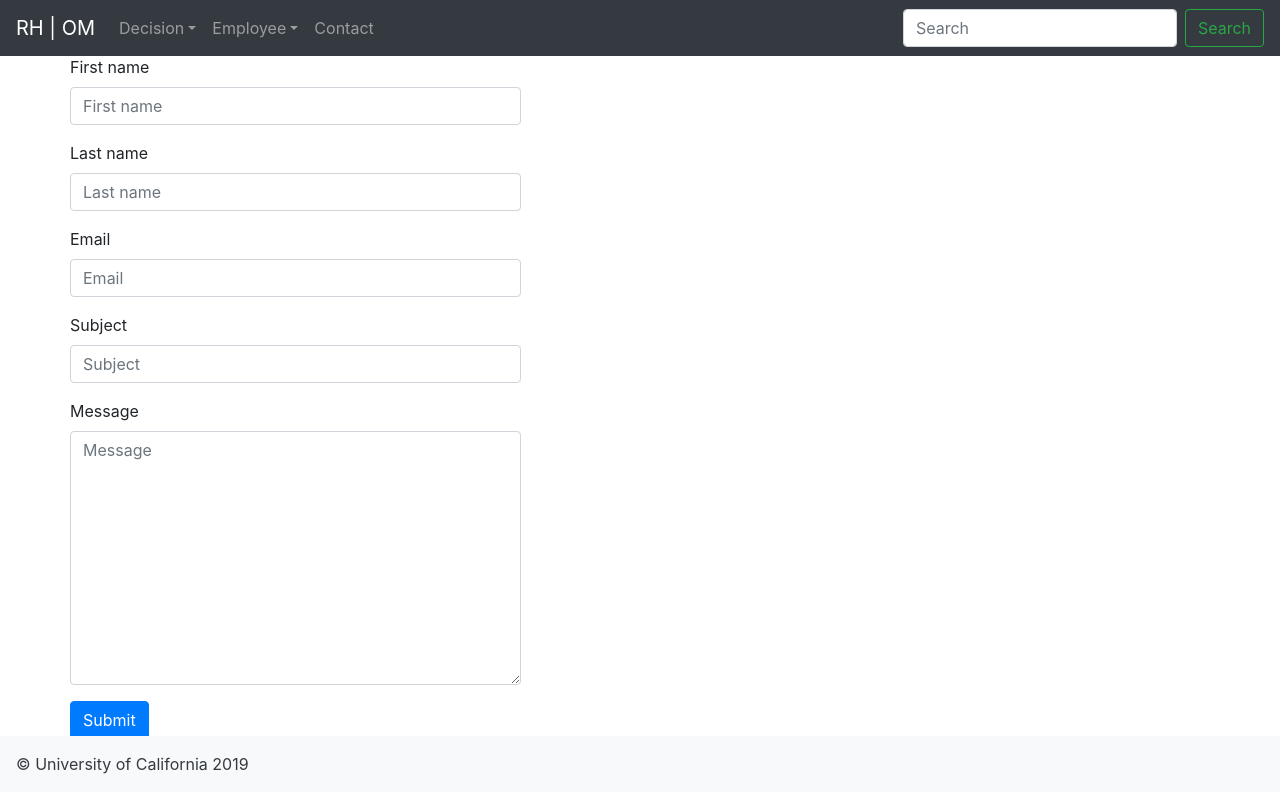
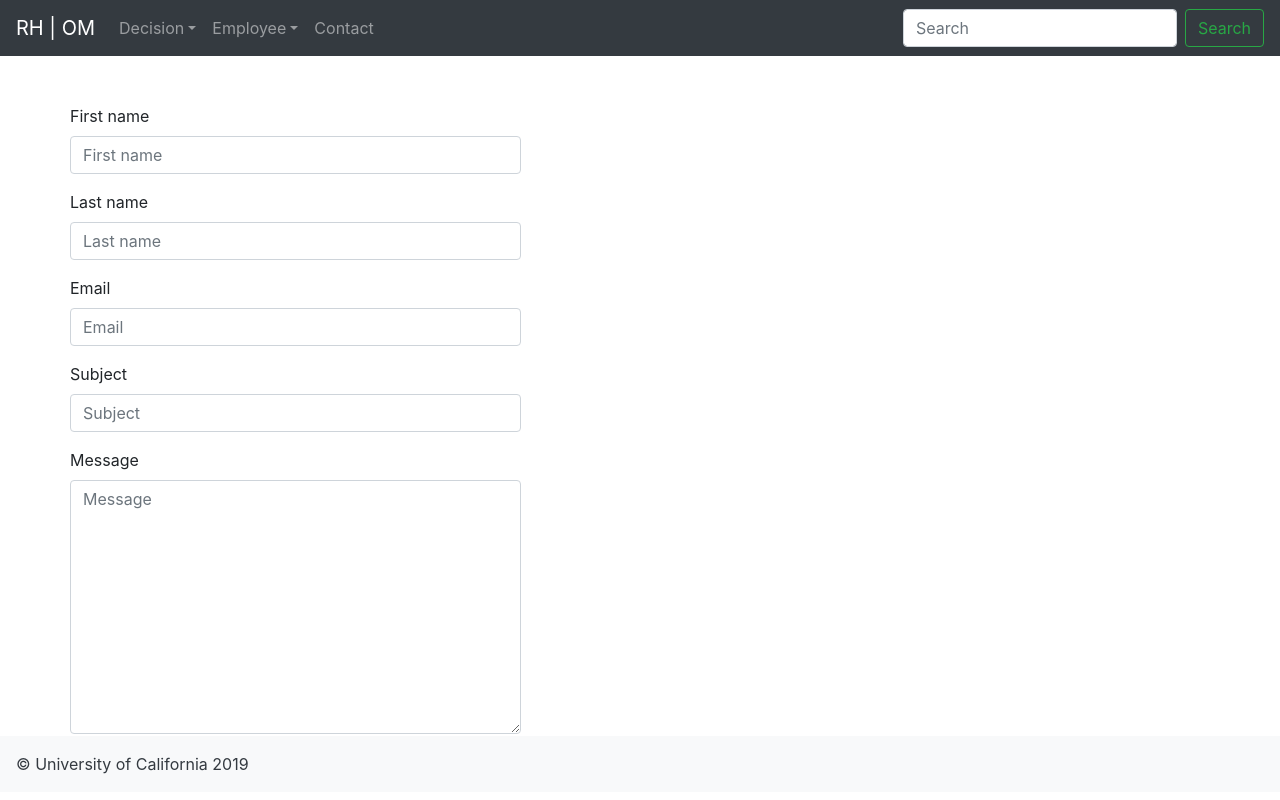
Before and after one commit to goudstad/289Final, a Django app: page /contact in a window 1280 px wide. Run offline with Django 3.2, Linux system fonts and the light colour scheme; some libraries are stand-ins or nearby versions.

Commit message:
Update base.html
Fixed top padding

```diff
--- a/om/hist/templates/hist/base.html
+++ b/om/hist/templates/hist/base.html
@@ -15,7 +15,7 @@
       <link rel="stylesheet" href="https://stackpath.bootstrapcdn.com/bootstrap/4.3.1/css/bootstrap.min.css" integrity="sha384-ggOyR0iXCbMQv3Xipma34MD+dH/1fQ784/j6cY/iJTQUOhcWr7x9JvoRxT2MZw1T" crossorigin="anonymous">
 <!-- adding padding in the body  tag to avoid overlap with navigation-->
       <style>
-           body { padding-top: 55px; }
+           body { padding-top: 6.5rem; }
       </style>
     {% endblock %}
 
```
